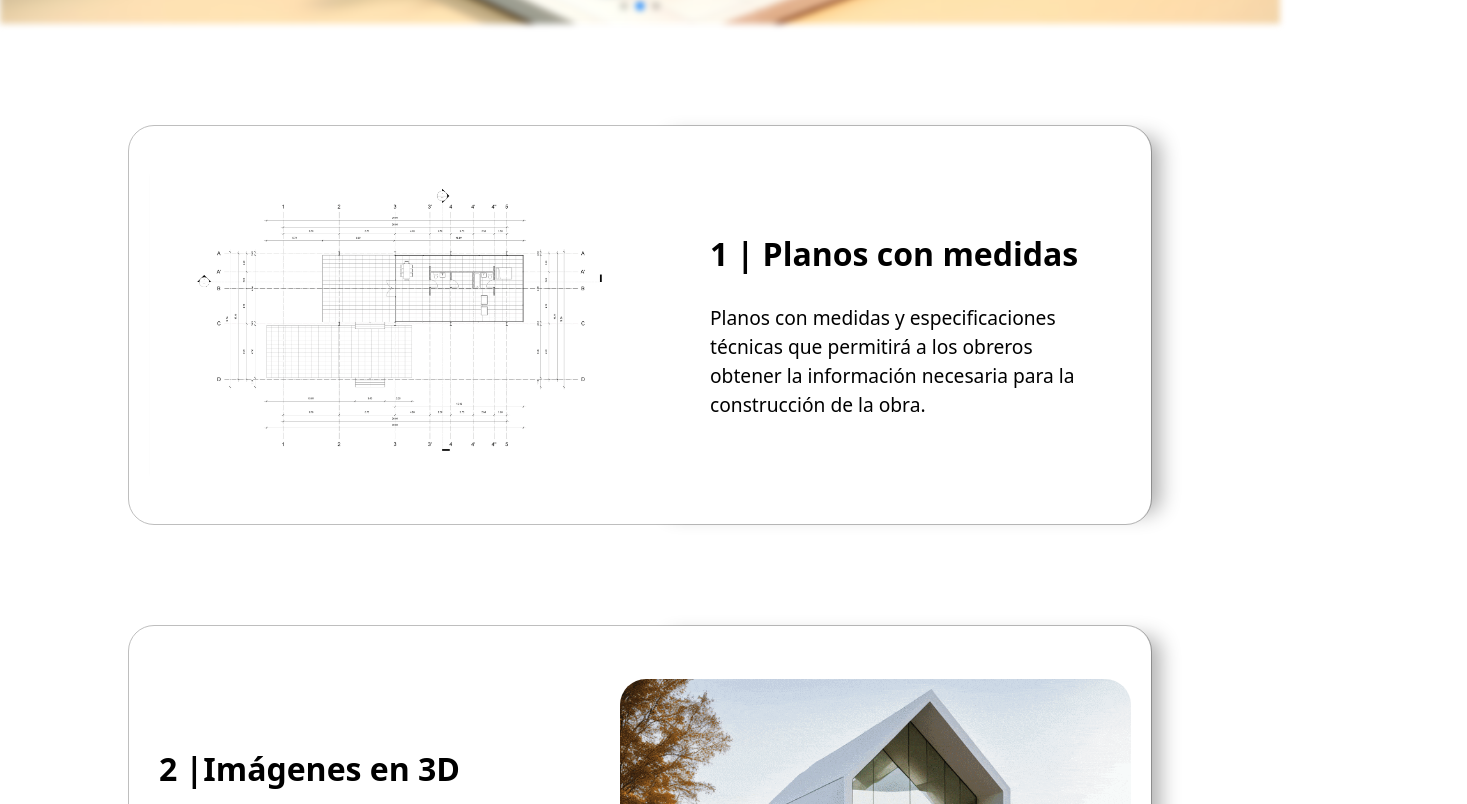
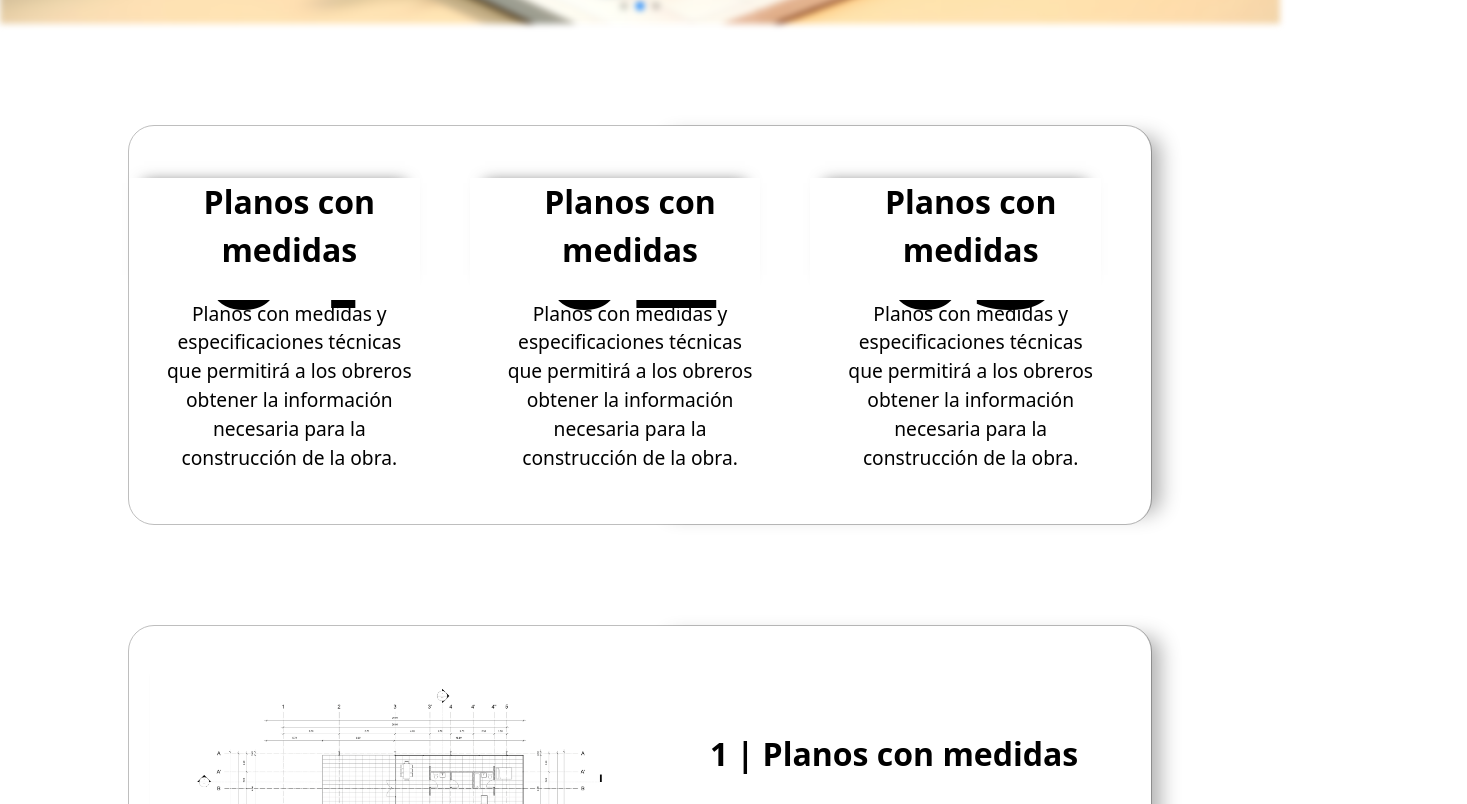
Before and after one commit to vivarqarquitectura/vivarqFront, a React (Vite) app: page / in a window 1280 px wide. Shown: the part 776-1580 px from the top of the page, 1467 px wide, since content can reach past the window. Built offline with nearby package versions, Linux system fonts and the light colour scheme; no server answers.

Commit message:
Se creó un nuevo estilo de Guia paso a paso, en proceso...

```diff
--- a/src/Pages/principal/Principal.jsx
+++ b/src/Pages/principal/Principal.jsx
@@ -6,7 +6,7 @@ import { CardProyectoGratis } from "../../components/seccion3/CardProyectoGratis
 import { FormasDePago } from "../../components/seccion5/formasDePago";
 import { Footer } from "../../components/seccion6/Footer";
 import ListarProyectos from "../../components/seccion4/ListarProyectos";
-
+import TarjetaPasos from "../../components/seccion2/TarjetaPasos"
 import gifPlano from '../../assets/GIF/gifPlanoMedidas.gif'
 import giRenders from '../../assets/GIF/gifRenders.gif'
 import materialesConstructivos3 from '../../assets/GIF/materialesConstructivos3.gif'
@@ -42,6 +42,7 @@ return (
                     <Carrusel />{/*renderiza  <ImgPortada /> */}
                 </div>
             </div>
+            <TarjetaPasos/>
             <div className="seccion2a">
                 <img src={gifPlano} alt="gg" />
                 <div className="planosConMedidas">
@@ -49,6 +50,8 @@ return (
                     <p>Planos con medidas y especificaciones técnicas que permitirá a los obreros obtener la información necesaria para la construcción de la obra.</p>
                 </div>
             </div>
+
+
             <div className="seccion2b">
                 <div className="planosConMedidas">
                     <h1>2 |Imágenes en 3D</h1>
--- /dev/null
+++ b/src/components/seccion2/TarjetaPasos.jsx
@@ -0,0 +1,23 @@
+const TarjetaPasos = () => {
+    return (
+        <div className="tarjetaPasos">
+                <div className="contenidoPasos">
+                    <p>01</p>
+                    <h1>Planos con medidas</h1>
+                    <p>Planos con medidas y especificaciones técnicas que permitirá a los obreros obtener la información necesaria para la construcción de la obra.</p>
+                </div>
+                <div className="contenidoPasos">
+                    <p>02</p>
+                    <h1>Planos con medidas</h1>
+                    <p>Planos con medidas y especificaciones técnicas que permitirá a los obreros obtener la información necesaria para la construcción de la obra.</p>
+                </div>
+                <div className="contenidoPasos">
+                    <p>03</p>
+                    <h1>Planos con medidas</h1>
+                    <p>Planos con medidas y especificaciones técnicas que permitirá a los obreros obtener la información necesaria para la construcción de la obra.</p>
+                </div>
+        </div>
+    )
+}
+
+export default TarjetaPasos;
--- a/src/styles/pages/principal/principal.css
+++ b/src/styles/pages/principal/principal.css
@@ -19,7 +19,67 @@
     height: calc(100dvh - var(--navbar-height) - var(--margin-top-navbar)); /* Altura dinámica descontando el NavBar y el margin-top al Nav */
 }
 
-/* seccion reemplazo a la 2*/
+/* seccion Tarjeta de pasos*/
+.tarjetaPasos {
+    display: flex;
+    flex-direction: row;
+    justify-content: space-between;
+    align-items: center;
+    text-align: center;
+    margin-top: 100px;
+    width: 80%;
+    height: 50vh;
+    position: relative;
+    background-color: white;
+    border-radius: var(--borderRadiusGrande);
+    border: solid 1px var(--colorGrisGlobal);
+    z-index: 1;
+    &::before {
+        content: "";
+        position: absolute;
+        top: 0;
+        left: 50%;
+        width: 50%;
+        height: 100%;
+        box-shadow: 20px 0px 20px -10px rgba(0, 0, 0, 0.3);
+
+        pointer-events: none;
+        border-radius: 0 26px 26px 0;
+        z-index: -1;
+    }
+    & .contenidoPasos {
+        width: 50%;
+        display: flex;
+        flex-direction: column;
+        justify-content: center;
+        align-items: center;
+        padding-right: 50px;
+
+    }
+    & p:first-child {
+        position: absolute;
+        top: 0;
+        z-index: -999;
+        text-align: center;
+        font-size: 10em;
+        font-weight: bolder;
+    }
+    & h1 {
+        width: 100%;
+        padding-left: 30px;
+        padding-bottom: 26px;
+        background-color: white;
+        box-shadow: 0px -10px 15px -15px rgba(0, 0, 0, 0.7);
+    }
+
+    & p {
+        width: 100%;
+        padding-left: 30px;
+        font-size: 1.2em;
+        text-align: balance;
+
+    }
+}
 
 .seccion2a {
     display: flex;
```
